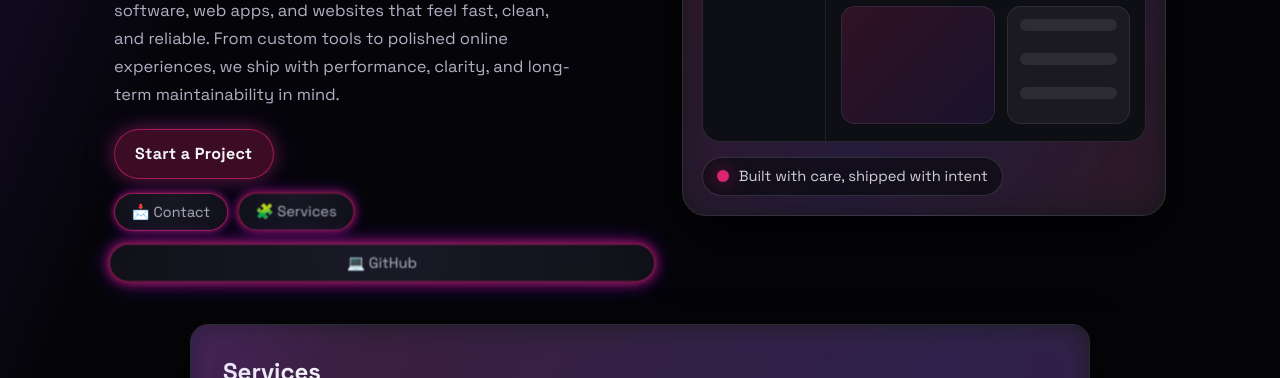
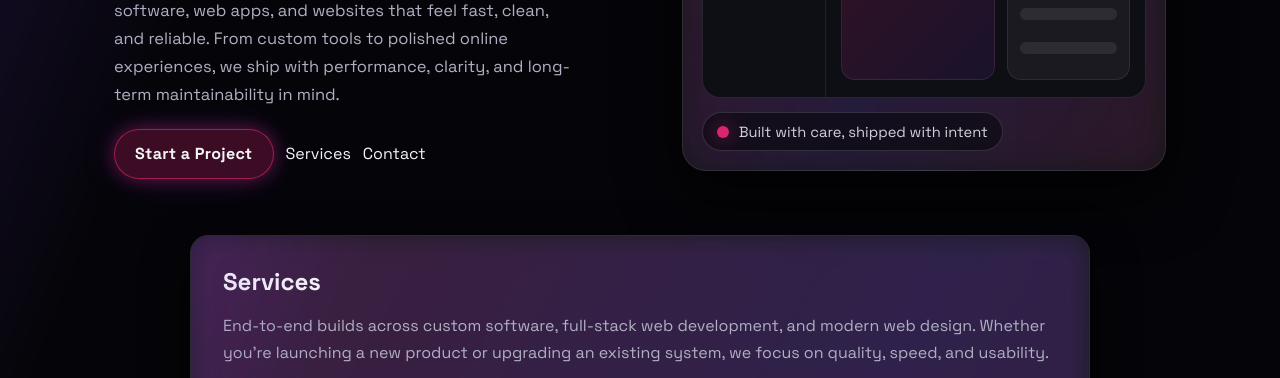
Before and after one commit to Dismeigh/Denizen-Technologies, a plain HTML site: page index.html in a window 1280 px wide. Shown: the part 343-721 px from the top of the page. Drawn offline with Linux system fonts and the light colour scheme.

Commit message:
Update index.html

```diff
--- a/index.html
+++ b/index.html
@@ -72,16 +72,11 @@
           experiences, we ship with performance, clarity, and long-term maintainability in mind.
         </p>
 
-        <!-- Only ONE hero CTA now -->
+        <!-- Hero CTAs: Start + Services + Contact -->
         <div class="header-actions">
           <a href="#contact" class="cta-btn">Start a Project</a>
-        </div>
-
-        <!-- Portfolio-style pill buttons -->
-        <div class="social-buttons hero-pills">
-          <a class="social-btn" href="#contact">📩 Contact</a>
-          <a class="social-btn" href="#services">🧩 Services</a>
-          <a class="social-btn social-btn-github" href="https://github.com/" target="_blank" rel="noopener">💻 GitHub</a>
+          <a href="#services" class="cta-secondary">Services</a>
+          <a href="#contact" class="cta-secondary">Contact</a>
         </div>
       </div>
 
@@ -275,7 +270,7 @@
       // Year
       document.getElementById("year").textContent = new Date().getFullYear();
 
-      // ===== Theme Toggle (matches portfolio behavior)
+      // ===== Theme Toggle
       // Standard Mode = body.theme-normal ON
       const body = document.body;
       const btn = document.getElementById("themeToggle");
@@ -331,7 +326,7 @@
             return;
           }
 
-          const emailPattern = /^[^\\s@]+@[^\\s@]+\\.[^\\s@]+$/;
+          const emailPattern = /^[^\s@]+@[^\s@]+\.[^\s@]+$/;
           if (!emailPattern.test(email)) {
             statusEl.textContent = "Please enter a valid email address.";
             statusEl.className = "form-status error";
```
